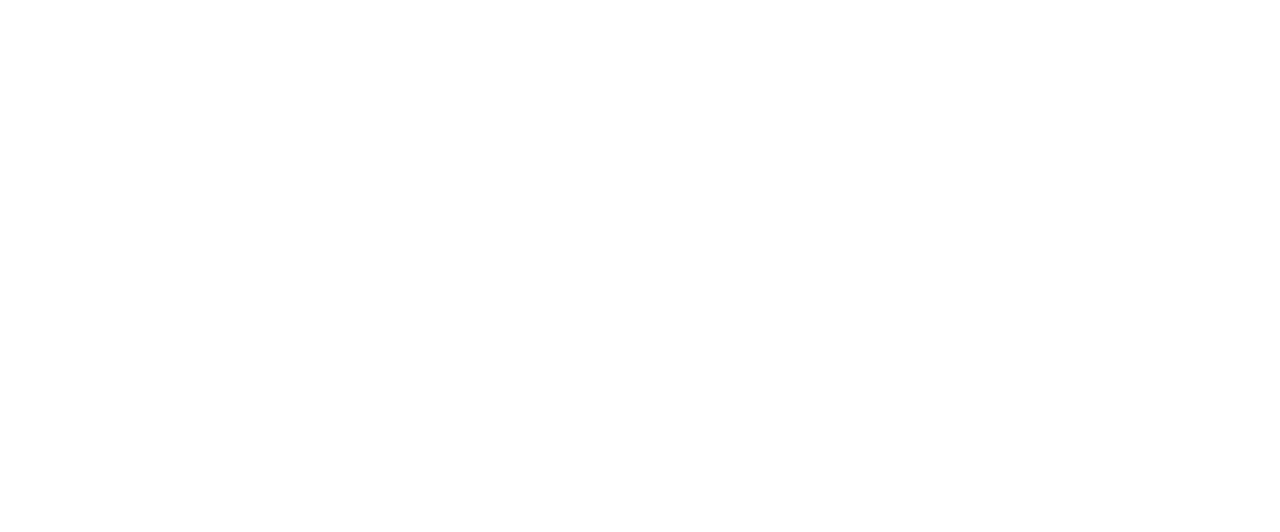
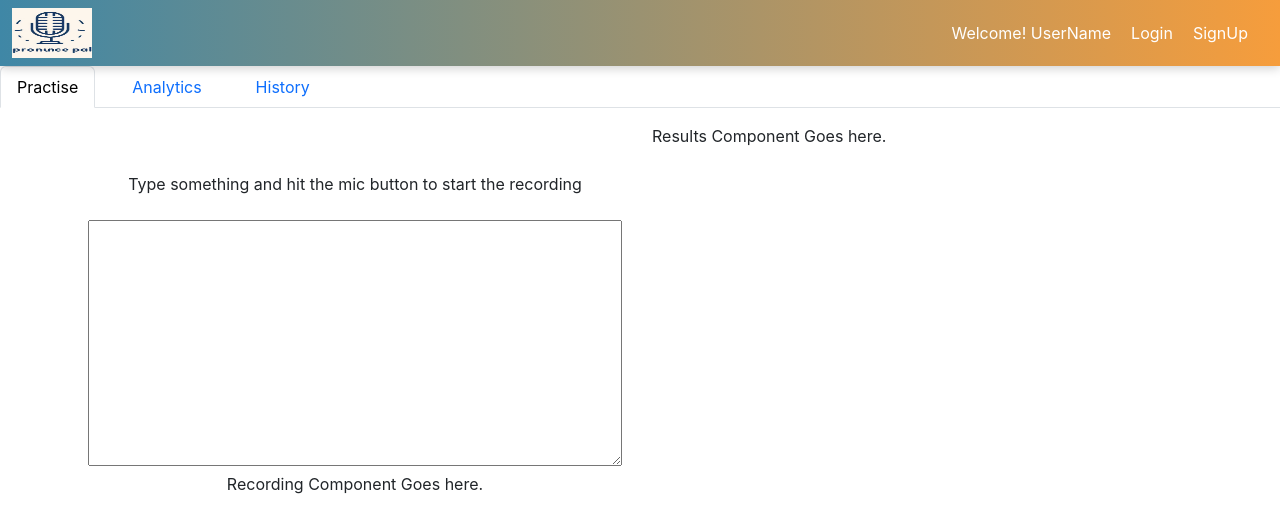
Before and after one commit to Birla10/pronuncepal, a React (Create React App) app in the folder speech-ui/: page /userhome in a window 1280 px wide. Before the commit this address had no page. Shown: the top 532 px of the page. Built offline with nearby package versions, Linux system fonts and the light colour scheme.

Commit message:
creation of UI pages

```diff
--- a/speech-ui/src/App.js
+++ b/speech-ui/src/App.js
@@ -2,6 +2,7 @@
 import Login from './components/Login';
 import Signup from './components/Signup'
 import Home from './components/Home';
+import UserHome from './components/UserHome';
 
 function App() {
   return (
@@ -11,6 +12,7 @@
         <Route path="/" element={<Home />}/>
         <Route path="/login" element={<Login />} />
         <Route path="/signup" element={<Signup />} />
+        <Route path="/userhome" element={<UserHome />} />
       </Routes>
       </BrowserRouter>
     </>
--- /dev/null
+++ b/speech-ui/src/components/Analytics.js
@@ -0,0 +1,8 @@
+function Analytics(){
+    return(
+        <>
+        Analytics Component Goes here.
+        </>
+    )
+}
+export default Analytics;
--- /dev/null
+++ b/speech-ui/src/components/History.js
@@ -0,0 +1,8 @@
+function History(){
+    return(
+        <>
+        History Component Goes here.
+        </>
+    )
+}
+export default History;
--- /dev/null
+++ b/speech-ui/src/components/Recording.js
@@ -0,0 +1,8 @@
+function Recording(){
+    return(
+        <>
+        Recording Component Goes here.
+        </>
+    )
+}
+export default Recording;
--- /dev/null
+++ b/speech-ui/src/components/Results.js
@@ -0,0 +1,8 @@
+function Results(){
+    return(
+        <>
+        Results Component Goes here.
+        </>
+    )
+}
+export default Results;
--- /dev/null
+++ b/speech-ui/src/components/UserHome.js
@@ -0,0 +1,37 @@
+import NavBar from "./NavBar";
+import Tab from 'react-bootstrap/Tab';
+import Tabs from 'react-bootstrap/Tabs';
+import Recording from "./Recording";
+import Practise from "./practise";
+import Analytics from "./Analytics";
+import History from "./History";
+import { useState } from "react";
+
+import "../style/about.css";
+
+function UserHome(){
+    const [key, setKey] = useState('practise');
+    return(
+        <>
+            <NavBar />
+            <Tabs
+      id="controlled-tab-example"
+      activeKey={key}
+      onSelect={(k) => setKey(k)}
+      className="mb-3"
+    >
+      <Tab eventKey="practise" title="Practise">
+        <Practise />
+      </Tab>
+      <Tab eventKey="analystics" title="Analytics">
+        <Analytics />
+      </Tab>
+      <Tab eventKey="history" title="History">
+        <History />
+      </Tab>
+
+    </Tabs>
+        </>
+    )
+}
+export default UserHome;
--- a/speech-ui/src/components/practise.js
+++ b/speech-ui/src/components/practise.js
@@ -2,8 +2,8 @@
 import Row from 'react-bootstrap/Row';
 import Col from 'react-bootstrap/Col';
 import { useState } from 'react';
-import Recording from "./recording"
-import Result from "./results"
+import Recording from "./Recording"
+import Result from "./Results"
 
 function Practise() {
   const [base64, setBase64] = useState('');
--- /dev/null
+++ b/speech-ui/src/style/about.css
@@ -0,0 +1,16 @@
+nav{
+    background-color: aqua;
+    padding-top:0px;
+}
+.navbar-nav > li {
+    float: left;
+    position: relative;
+  }
+  .navbar-light .navbar-nav .active a::after {
+    border-bottom: 5px solid #5bc0eb;
+    bottom: -10px;
+    content: " ";
+    left: 0;
+    position: absolute;
+    right: 0;
+  }
```
